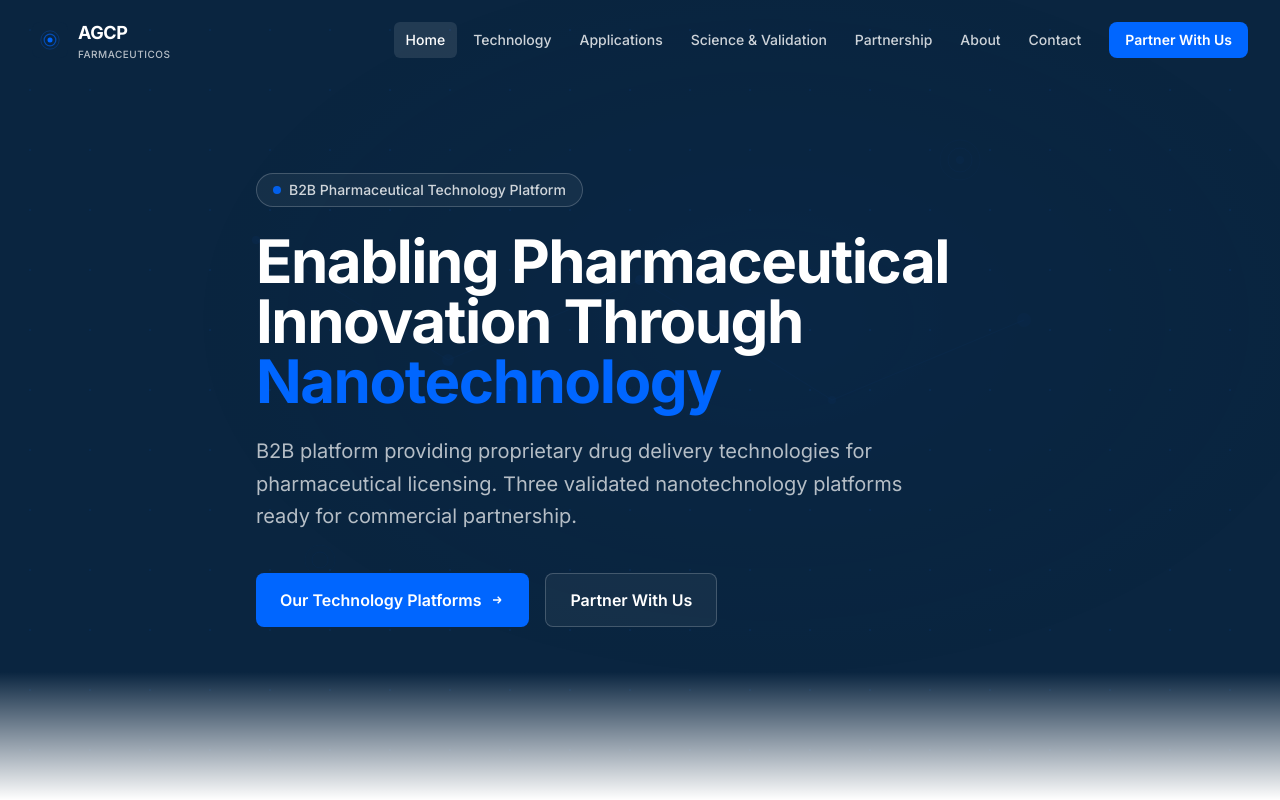
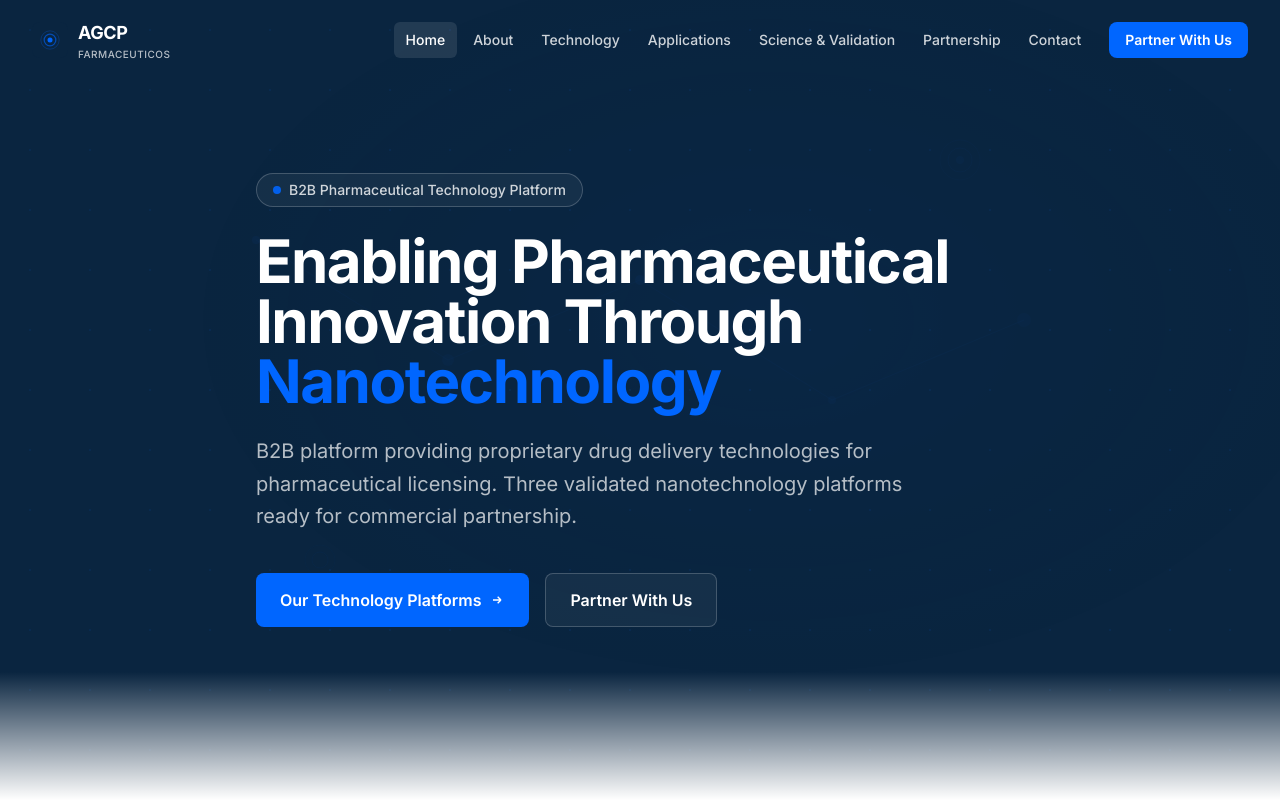
Before and after one commit to lgfine-dot/-agcp-website, a Next.js app: page / in a window 1280 px wide. Shown: the top 800 px of the page. Built offline with nearby package versions, Linux system fonts and the light colour scheme.

Commit message:
Move About link between Home and Technology in navigation
Co-Authored-By: Claude Opus 4.6 <noreply@anthropic.com>

```diff
--- a/src/components/Navigation.tsx
+++ b/src/components/Navigation.tsx
@@ -7,11 +7,11 @@ import { motion, AnimatePresence } from 'framer-motion';
 
 const navLinks = [
   { href: '/', label: 'Home' },
+  { href: '/about', label: 'About' },
   { href: '/technology-platforms', label: 'Technology' },
   { href: '/applications', label: 'Applications' },
   { href: '/science-validation', label: 'Science & Validation' },
   { href: '/partnership', label: 'Partnership' },
-  { href: '/about', label: 'About' },
   { href: '/contact', label: 'Contact' },
 ];
 
```
